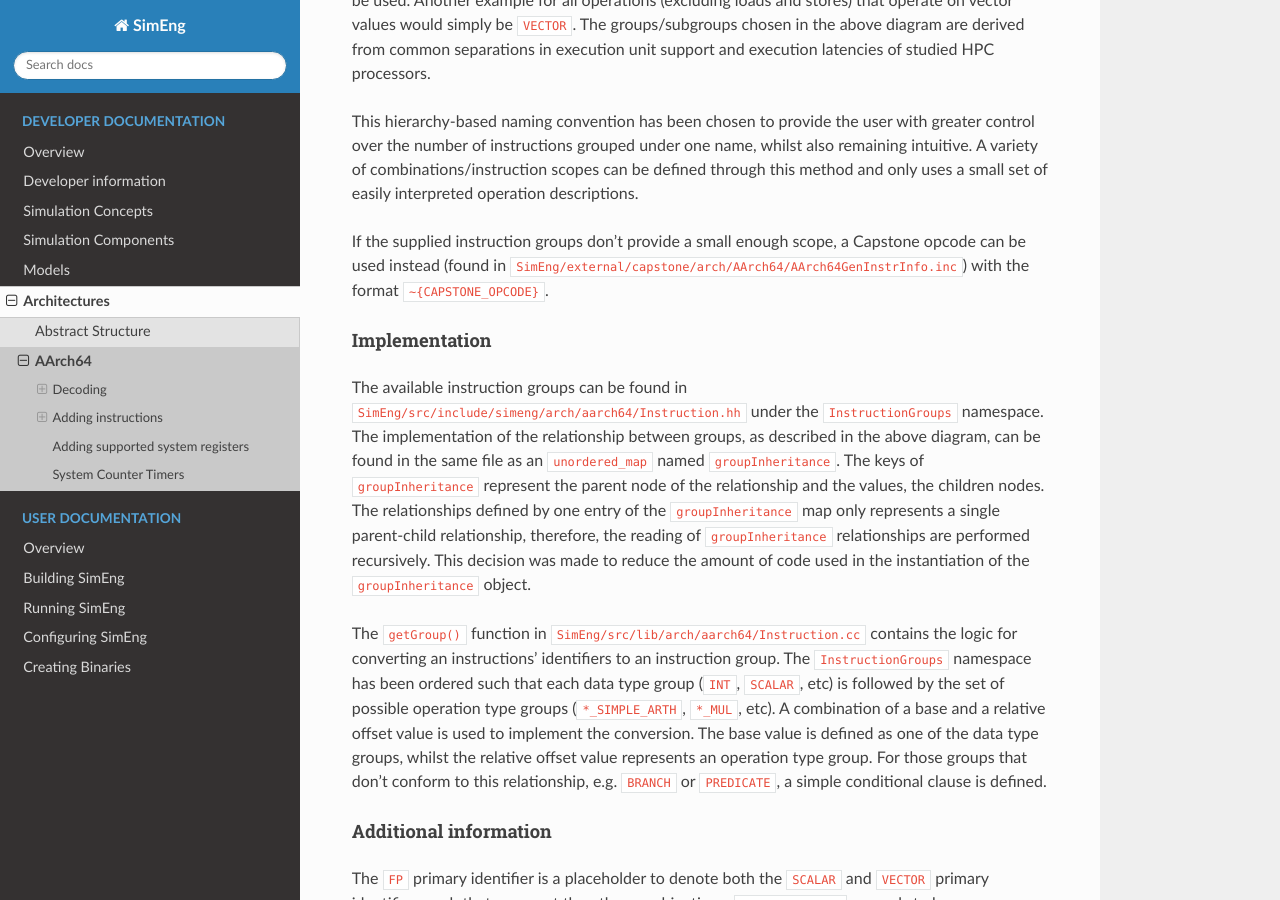
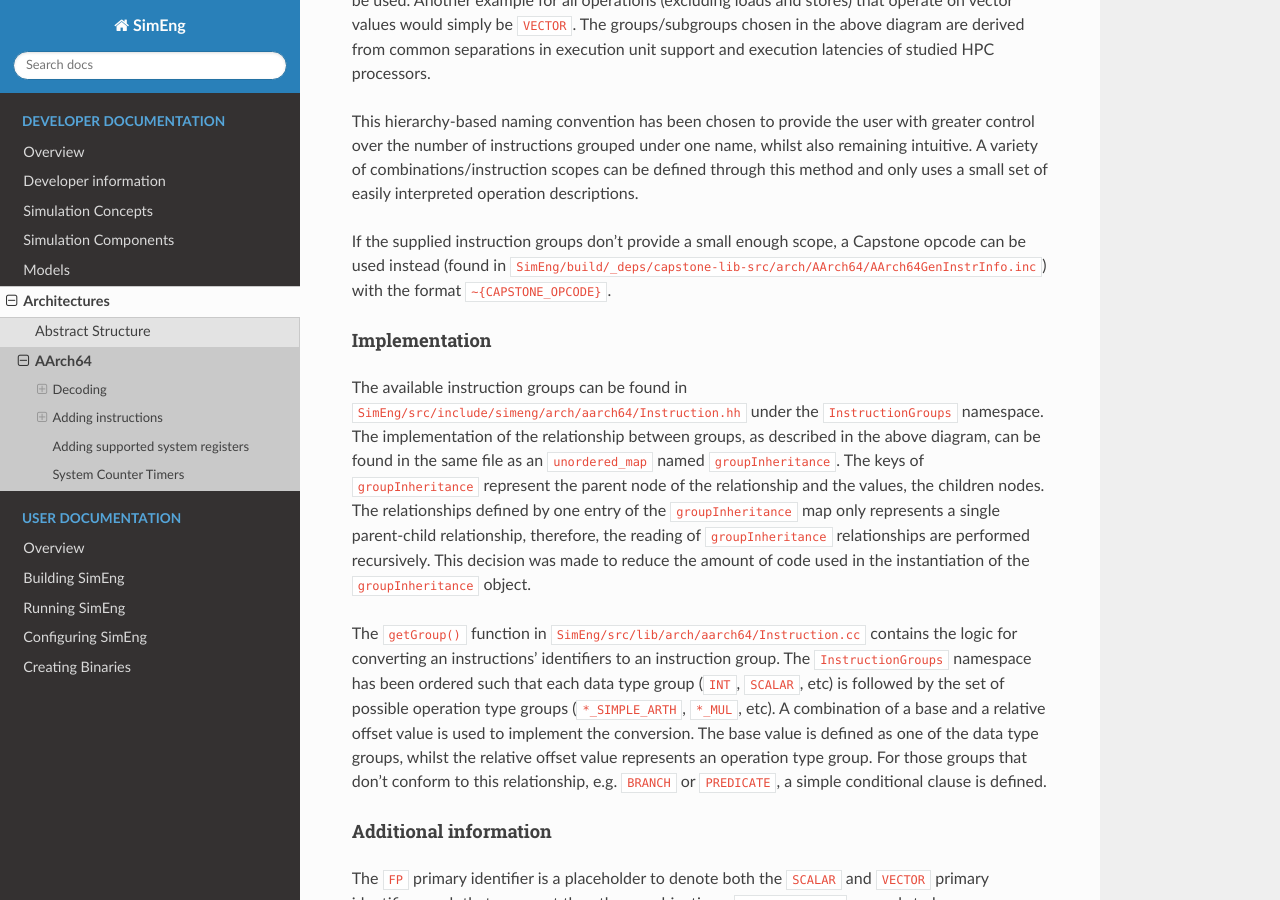
Before and after one commit to UoB-HPC/SimEng, a Sphinx documentation site: the page built from docs/sphinx/developer/arch/supported/aarch64.rst, in a window 1280 px wide and 900 px high, scrolled down 2067 px. Built offline with Sphinx 7.4.7 and the Read the Docs theme 2.0.0, drawn with Linux system fonts in a browser that asks for light colours; pages that are not in the unit, such as notebooks, are missing from menus.

Commit message:
Updated Capstone opcode path in AArch64 docs. SE-180

```diff
--- a/docs/sphinx/developer/arch/supported/aarch64.rst
+++ b/docs/sphinx/developer/arch/supported/aarch64.rst
@@ -42,7 +42,7 @@ The above diagram describes the instruction groups currently implemented for the
 
 This hierarchy-based naming convention has been chosen to provide the user with greater control over the number of instructions grouped under one name, whilst also remaining intuitive. A variety of combinations/instruction scopes can be defined through this method and only uses a small set of easily interpreted operation descriptions.
 
-If the supplied instruction groups don't provide a small enough scope, a Capstone opcode can be used instead (found in ``SimEng/external/capstone/arch/AArch64/AArch64GenInstrInfo.inc``) with the format ``~{CAPSTONE_OPCODE}``.
+If the supplied instruction groups don't provide a small enough scope, a Capstone opcode can be used instead (found in ``SimEng/build/_deps/capstone-lib-src/arch/AArch64/AArch64GenInstrInfo.inc``) with the format ``~{CAPSTONE_OPCODE}``.
 
 Implementation
 ''''''''''''''
```
